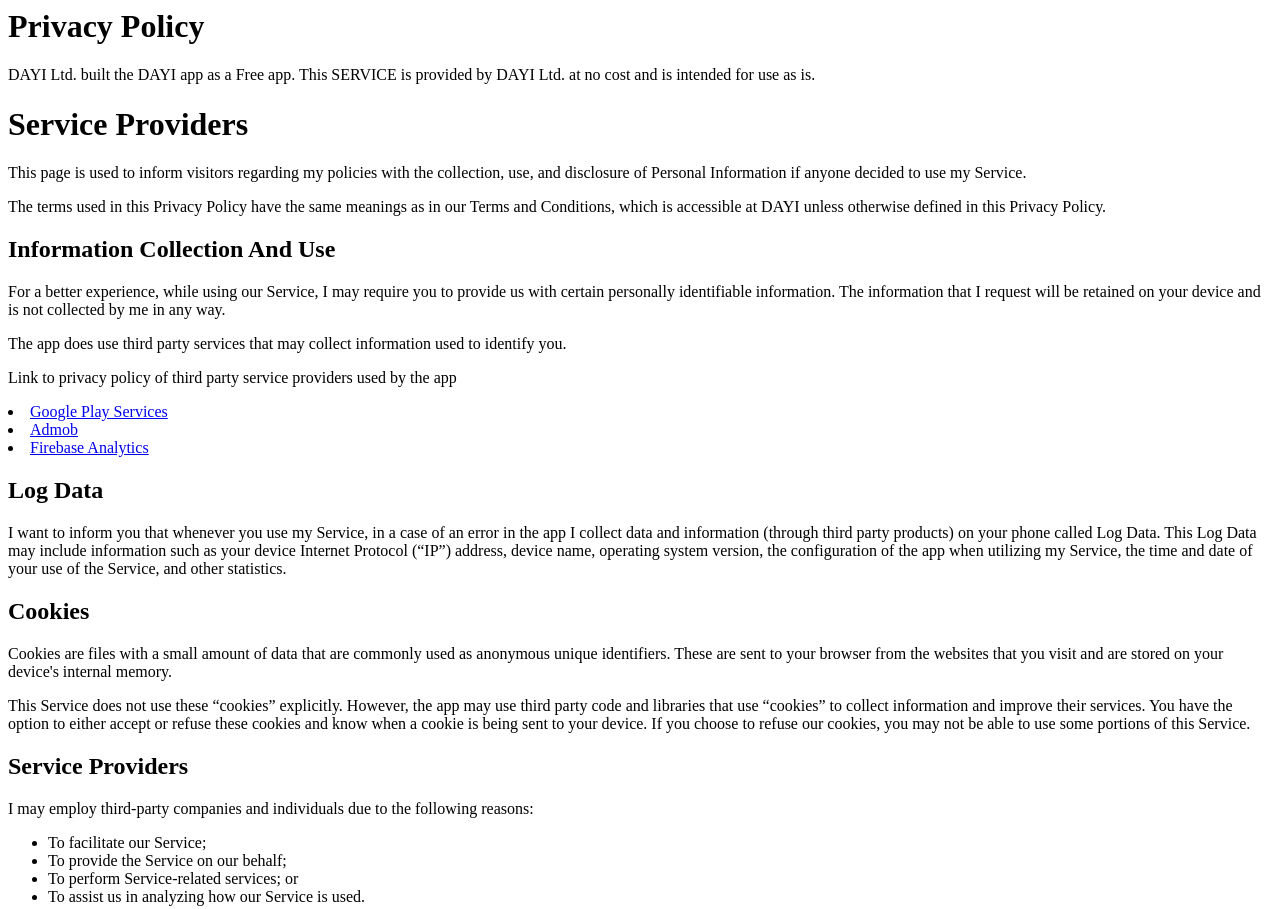
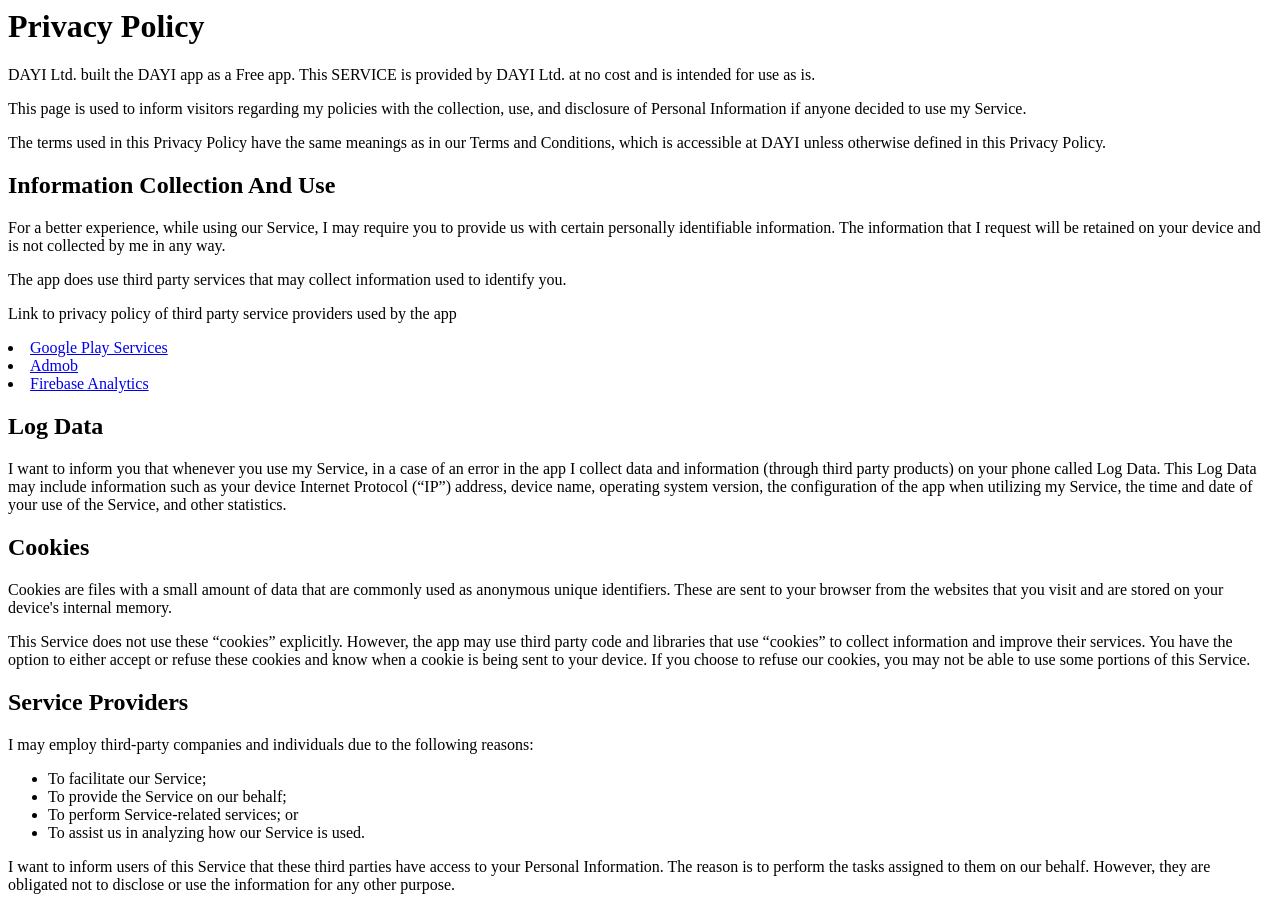
Before and after one commit to legalapps/privacy-policy, a plain HTML site: page index.html in a window 1280 px wide. Shown: the top 909 px of the page. Drawn offline with Linux system fonts and the light colour scheme.

Commit message:
Update index.html

```diff
--- a/index.html
+++ b/index.html
@@ -6,8 +6,6 @@
     <h1>Privacy Policy</h1>
 
     <p>DAYI Ltd. built the DAYI app as a Free app. This SERVICE is provided by DAYI Ltd. at no cost and is intended for use as is.</p>
-
-    <h1>Service Providers</h1>
 
     <p>This page is used to inform visitors regarding my policies with the collection, use, and disclosure of Personal Information if anyone decided to use my Service.</p>
 
```
